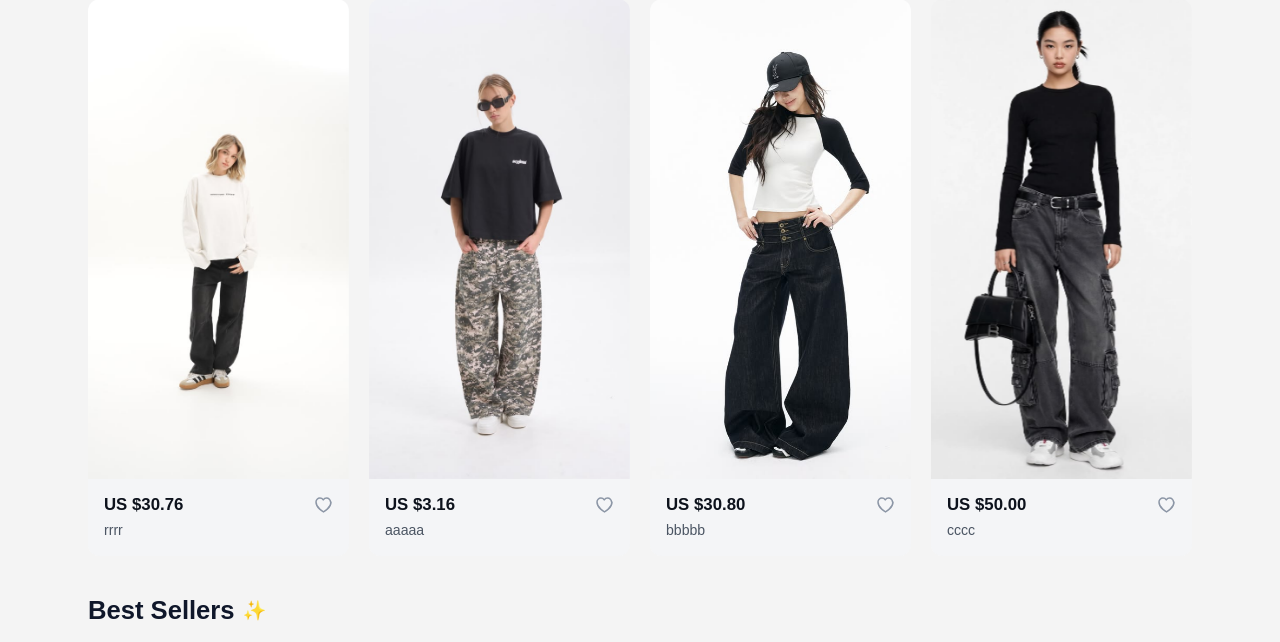
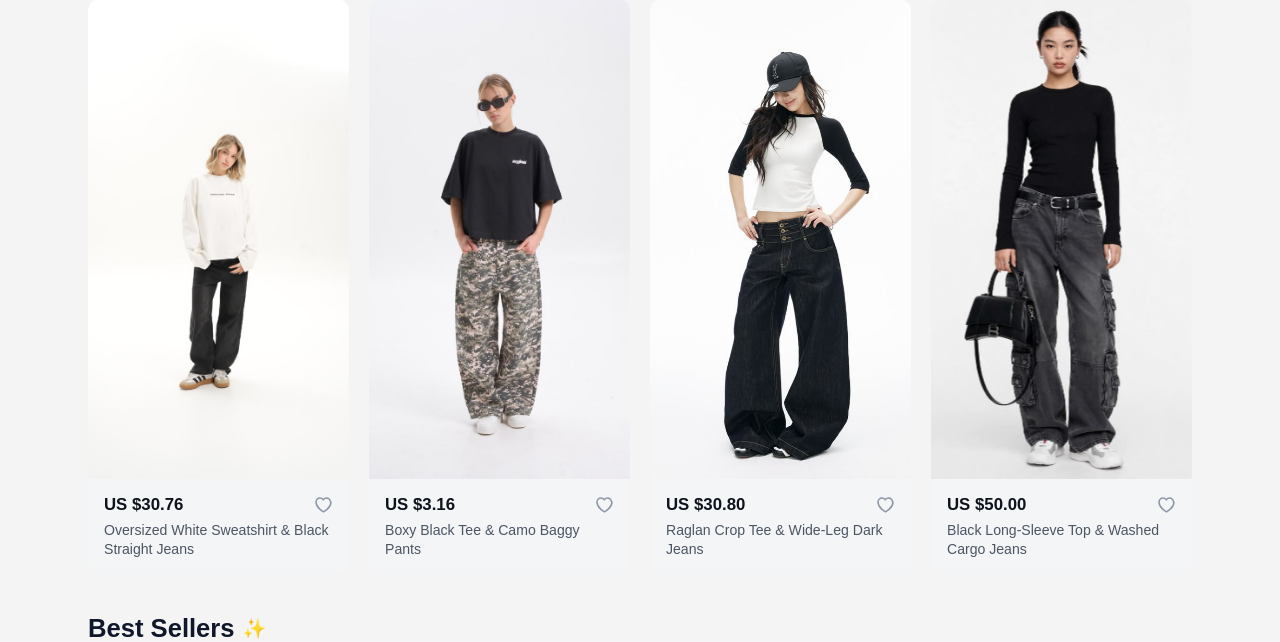
Before and after one commit to lunchayyi/OnlineShopping1, a PHP site: page /index.php?page=women in a window 1280 px wide. Shown: the part 930-1572 px from the top of the page. Run offline with PHP 8.4, Linux system fonts and the light colour scheme.

Commit message:
Add files via upload

```diff
--- a/components/women.php
+++ b/components/women.php
@@ -59,7 +59,7 @@ $newArrivals = [
     [
         'id' => 5,
         'price' => 30.76,
-        'title' => "rrrr",
+        'title' => "Oversized White Sweatshirt & Black Straight Jeans",
         'image' => "images/cloth_girl_20.jpg",
         'images' => [
             "images/cloth_girl_20.jpg",
@@ -72,7 +72,7 @@ $newArrivals = [
     [
         'id' => 6,
         'price' => 3.16,
-        'title' => "aaaaa",
+        'title' => "Boxy Black Tee & Camo Baggy Pants",
         'image' => "images/cloth_girl_25.jpg",
         'images' => [
             "images/cloth_girl_25.jpg",
@@ -86,7 +86,7 @@ $newArrivals = [
     [
         'id' => 7,
         'price' => 30.80,
-        'title' => "bbbbb",
+        'title' => "Raglan Crop Tee & Wide-Leg Dark Jeans",
         'image' => "images/cloth-girl1.jpg",
         'images' => [
             "images/cloth-girl1.jpg",
@@ -100,7 +100,7 @@ $newArrivals = [
     [
         'id' => 8,
         'price' => 50.00,
-        'title' => "cccc",
+        'title' => "Black Long-Sleeve Top & Washed Cargo Jeans",
         'image' => "images/cloth-girl11.jpg",
         'images' => [
             "images/cloth-girl11.jpg",
@@ -116,7 +116,7 @@ $bestSellers = [
     [
         'id' => 9,
         'price' => 30.75,
-        'title' => "dddd",
+        'title' => "Ruffle Mini Skirt & Loafers Set",
         'image' => "images/skert1.jpg",
         'images' => [
             "images/skert1.jpg",
@@ -130,7 +130,7 @@ $bestSellers = [
     [
         'id' => 10,
         'price' => 10.95,
-        'title' => "eee",
+        'title' => "Grey Hoodie & Wide-Leg Sweatpants Set",
         'image' => "images/hoodie1.jpg",
         'images' => [
             "images/hoodie1.jpg",
@@ -143,7 +143,7 @@ $bestSellers = [
     [
         'id' => 11,
         'price' => 40.95,
-        'title' => "ffff",
+        'title' => "Grey Henley Top & Sweat Skirt Set",
         'image' => "images/cloth-girl16.jpg",
         'images' => [
             "images/cloth-girl16.jpg",
@@ -157,7 +157,7 @@ $bestSellers = [
     [
         'id' => 12,
         'price' => 30.90,
-        'title' => "ggg",
+        'title' => "Khaki Henley Tee & Blue Jeans",
         'image' => "images/cloth-girl21.jpg",
         'images' => [
             "images/cloth-girl21.jpg",
@@ -173,7 +173,7 @@ $featuredProducts = [
     [
         'id' => 13,
         'price' => 10.95,
-        'title' => "hhhh",
+        'title' => "Navy Oversized Tee & Washed Baggy Jeans",
         'image' => "images/cloth-girl26.jpg",
         'images' => [
             "images/cloth-girl26.jpg",
@@ -186,7 +186,7 @@ $featuredProducts = [
     [
         'id' => 14,
         'price' => 60.85,
-        'title' => "iiii",
+        'title' => "Black Leather Bomber Jacket",
         'image' => "images/jacket1.jpg",
         'images' => [
             "images/jacket1.jpg",
@@ -199,20 +199,16 @@ $featuredProducts = [
     [
         'id' => 15,
         'price' => 40.95,
-        'title' => "jjjj",
+        'title' => "Faded Blue Flare Jeans",
         'image' => "images/jean1.jpg",
         'images' => [
-            "images/jean1.jpg",
-            "images/jean2.jpg",
-            "images/jean3.jpg",
-            "images/jean4.jpg",
             "images/jean1.jpg"
         ]
     ],
     [
         'id' => 16,
         'price' => 12.95,
-        'title' => "kkkk",
+        'title' => "Dark Indigo Barrel-Leg Jeans",
         'image' => "images/jean10.jpg",
         'images' => [
             "images/jean10.jpg",
```
